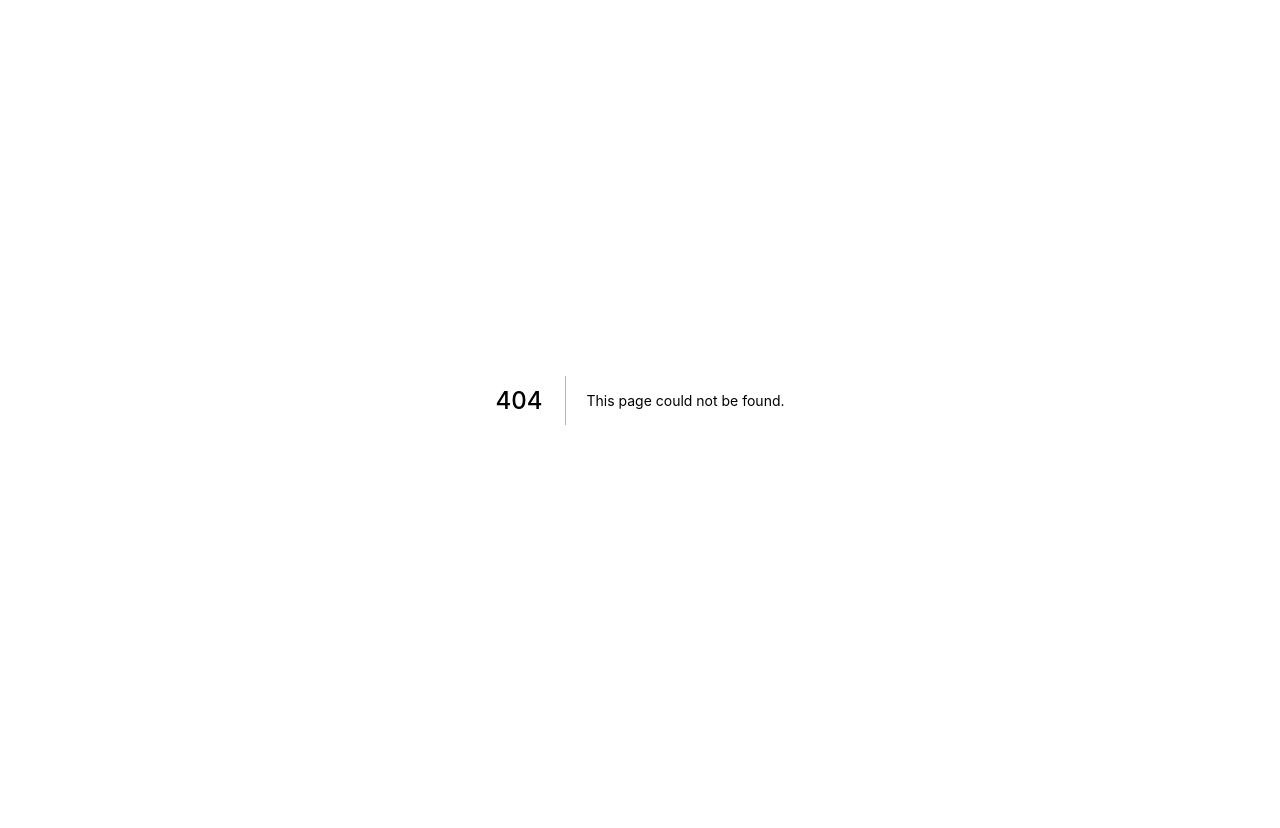
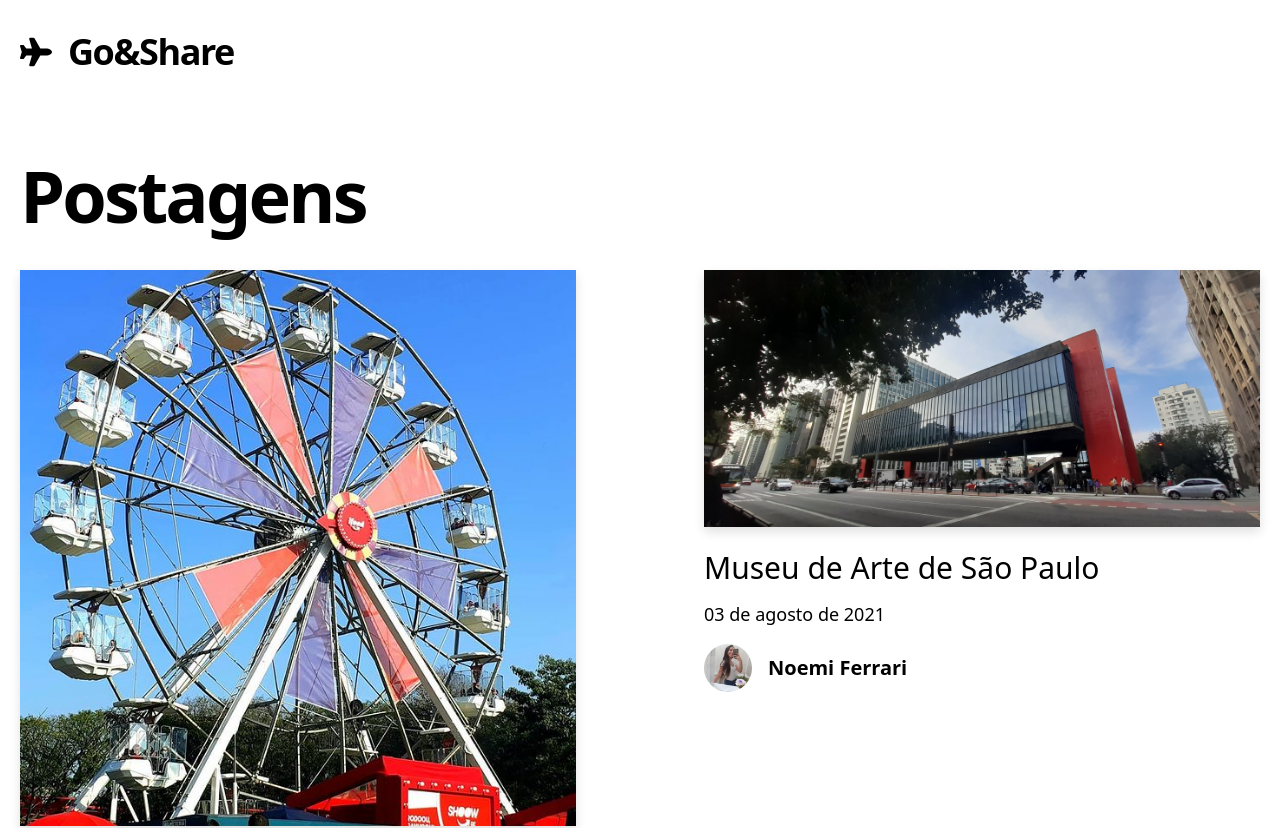
Before and after one commit to otaviothor/app-blog-nextjs, a Next.js app: page /posts in a window 1280 px wide. Before the commit this address had no page. Shown: the top 828 px of the page. Before the commit the page ends 800 px from the top, so only its background shows below. Built offline with nearby package versions, Linux system fonts and the light colour scheme.

Commit message:
feat: add page to see all posts

```diff
--- a/components/more-posts.tsx
+++ b/components/more-posts.tsx
@@ -2,15 +2,18 @@ import PostPreview from "./post-preview";
 import { Post } from "../types/post";
 
 type Props = {
+  title?: string;
   posts: Post[];
 };
 
-const MorePosts = ({ posts }: Props) => {
+const MorePosts = ({ posts, title }: Props) => {
   return (
     <section>
-      <h2 className="mb-8 text-6xl md:text-7xl font-bold tracking-tighter leading-tight">
-        Mais Postagens
-      </h2>
+      {title && (
+        <h2 className="mb-8 text-6xl md:text-7xl font-bold tracking-tighter leading-tight">
+          {title}
+        </h2>
+      )}
       <div className="grid grid-cols-1 md:grid-cols-2 md:gap-x-16 lg:gap-x-32 gap-y-20 md:gap-y-32 mb-16">
         {posts.map((post) => (
           <PostPreview
--- a/pages/index.tsx
+++ b/pages/index.tsx
@@ -33,7 +33,9 @@ const Index = ({ allPosts }: Props) => {
               resume={heroPost.resume}
             />
           )}
-          {morePosts.length > 0 && <MorePosts posts={morePosts} />}
+          {morePosts.length > 0 && (
+            <MorePosts title="Mais Postagens" posts={morePosts} />
+          )}
           <div className="text-center mb-16">
             <a href={`/posts`} className="font-bold hover:underline">
               Ver mais
--- /dev/null
+++ b/pages/posts.tsx
@@ -0,0 +1,40 @@
+import Container from "../components/container";
+import MorePosts from "../components/more-posts";
+import Layout from "../components/layout";
+import { getAllPosts } from "../lib/api";
+import Head from "next/head";
+import { BLOG_NAME } from "../lib/constants";
+import { Post } from "../types/post";
+import Header from "../components/header";
+
+type Props = {
+  allPosts: Post[];
+};
+
+const Posts = ({ allPosts }: Props) => {
+  return (
+    <>
+      <Layout>
+        <Head>
+          <title>Postagens | {BLOG_NAME}</title>
+        </Head>
+        <Container>
+          <Header />
+          {allPosts.length > 0 && (
+            <MorePosts title="Postagens" posts={allPosts} />
+          )}
+        </Container>
+      </Layout>
+    </>
+  );
+};
+
+export default Posts;
+
+export const getStaticProps = async () => {
+  const allPosts = getAllPosts();
+
+  return {
+    props: { allPosts },
+  };
+};
```
